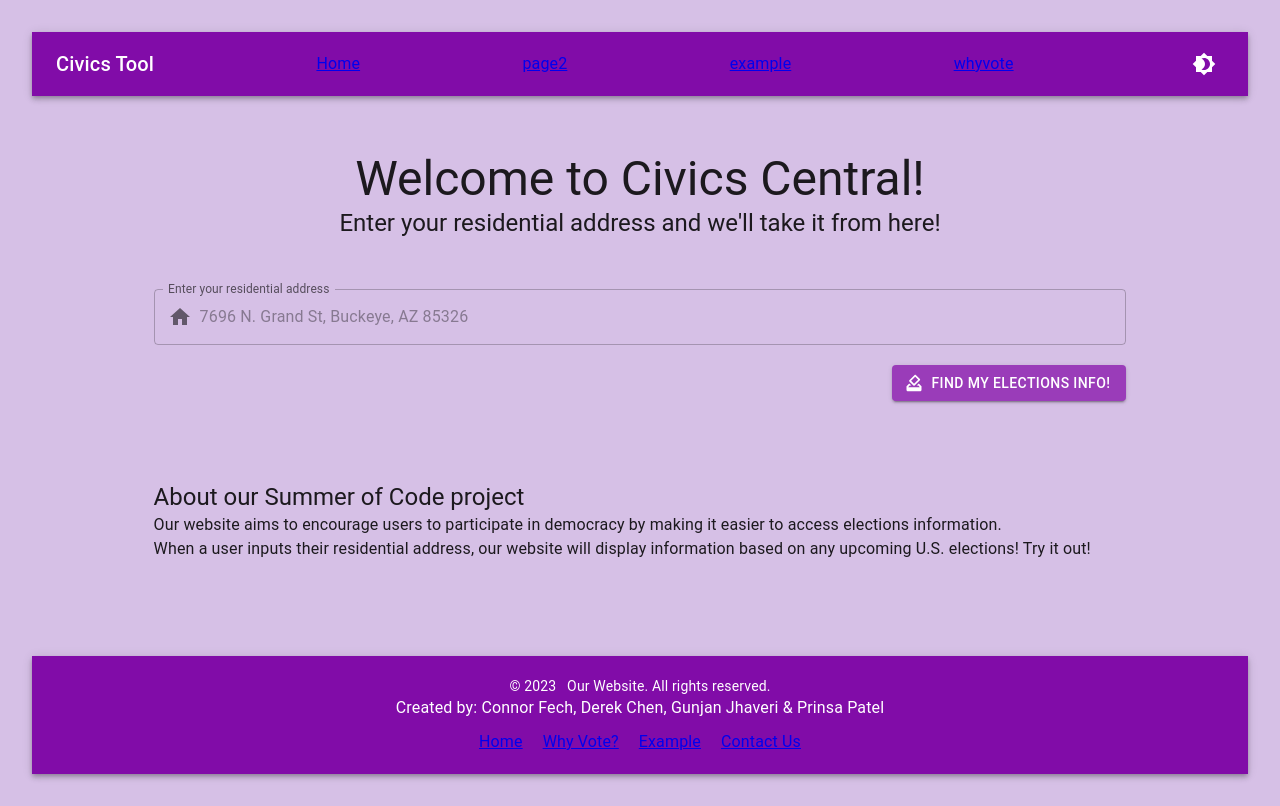
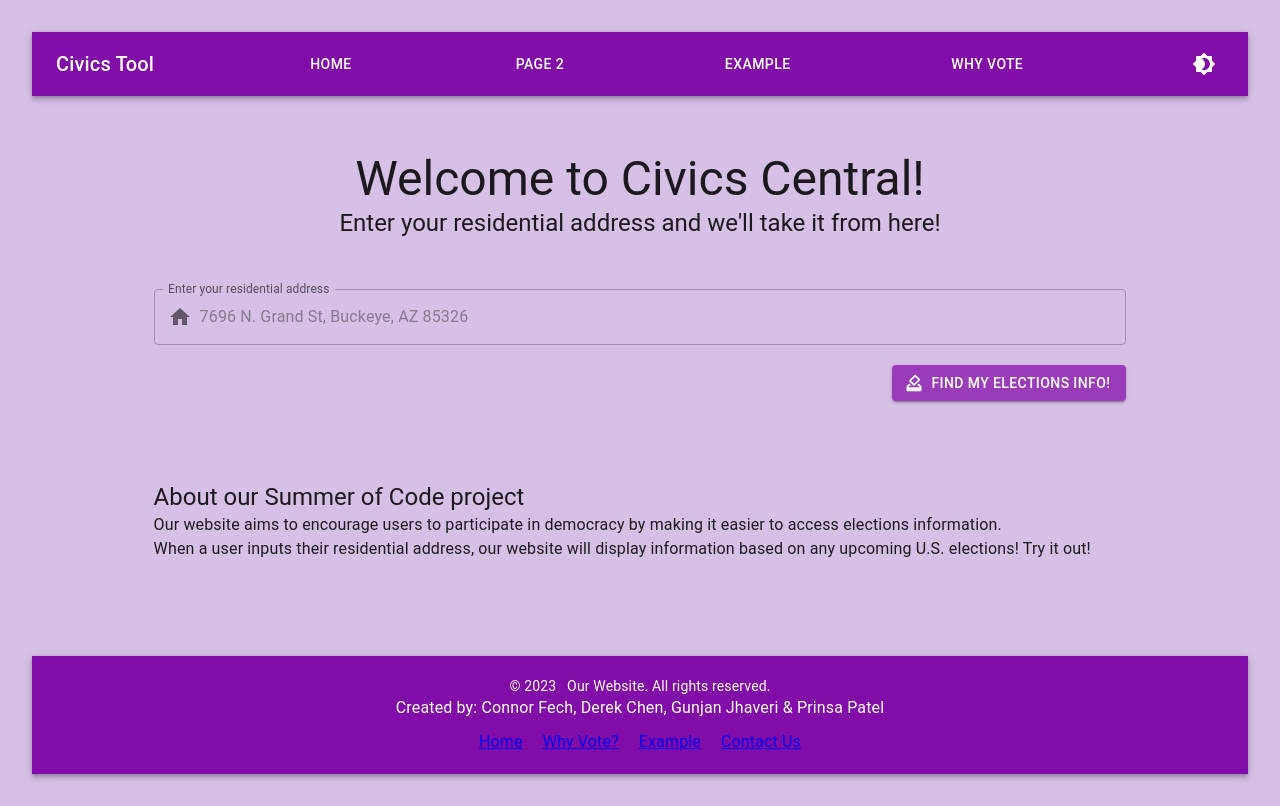
Before and after one commit to drkchn/mosa-upenn-SoC-2023, a React (Vite) app: page / in a window 1280 px wide. Built offline with nearby package versions, Linux system fonts and the light colour scheme.

Commit message:
[#29] Added buttons to the navbar [DC]

```diff
--- a/src/components/navBar/Navbar.tsx
+++ b/src/components/navBar/Navbar.tsx
@@ -1,6 +1,8 @@
-import { AppBar, PaletteMode, Toolbar, Typography } from "@mui/material";
+import { AppBar, Button, PaletteMode, Toolbar, Typography, IconButton } from "@mui/material";
 import { Link } from "react-router-dom";
 import { ThemeToggle } from "../themeToggle/ThemeToggle.tsx";
+import HowToVoteIcon from "@mui/icons-material/HowToVote";
+
 interface navBarProps {
   mode: PaletteMode;
   setMode: (mode: PaletteMode) => void;
@@ -13,16 +15,16 @@ export function Navbar({ mode, setMode }: navBarProps) {
         sx={{
           justifyContent: "space-between",
           display: "flex",
-          flexDirection: { xs: "column", sm: "row" }, // using mui break points to change the styling based on the width of the screen
+          flexDirection: { xs: "column", sm: "row" },
         }}
       >
-        <Typography variant="h6" color="inherit" component="div">
+        <Typography variant="h6" color="inherit" component="h1">
           Civics Tool
         </Typography>
-        <Link to={"/"}>Home</Link>
-        <Link to={"/page2"}>page2</Link>
-        <Link to={"/example"}>example</Link>
-        <Link to={"/whyvote"}>whyvote</Link>
+        <Button component={Link} to={"/"} color="inherit">Home</Button>
+        <Button component={Link} to={"/page2"} color="inherit">Page 2</Button>
+        <Button component={Link} to={"/example"} color="inherit">Example</Button>
+        <Button component={Link} to={"/whyvote"} color="inherit">Why Vote</Button>
         <ThemeToggle mode={mode} setMode={setMode} />
       </Toolbar>
     </AppBar>
```
